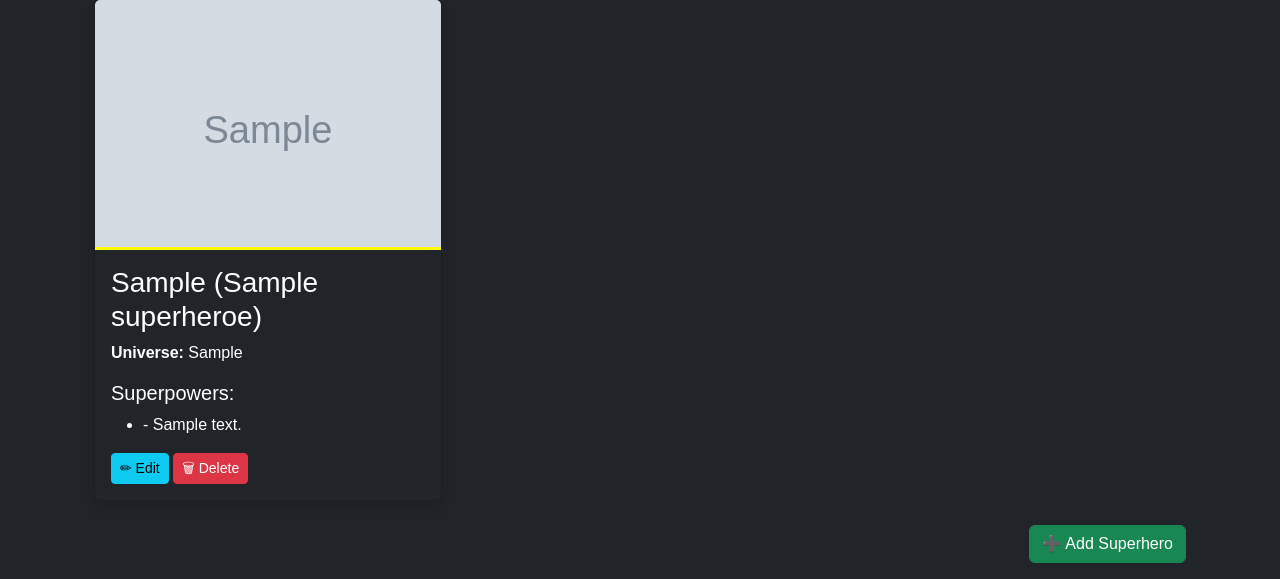
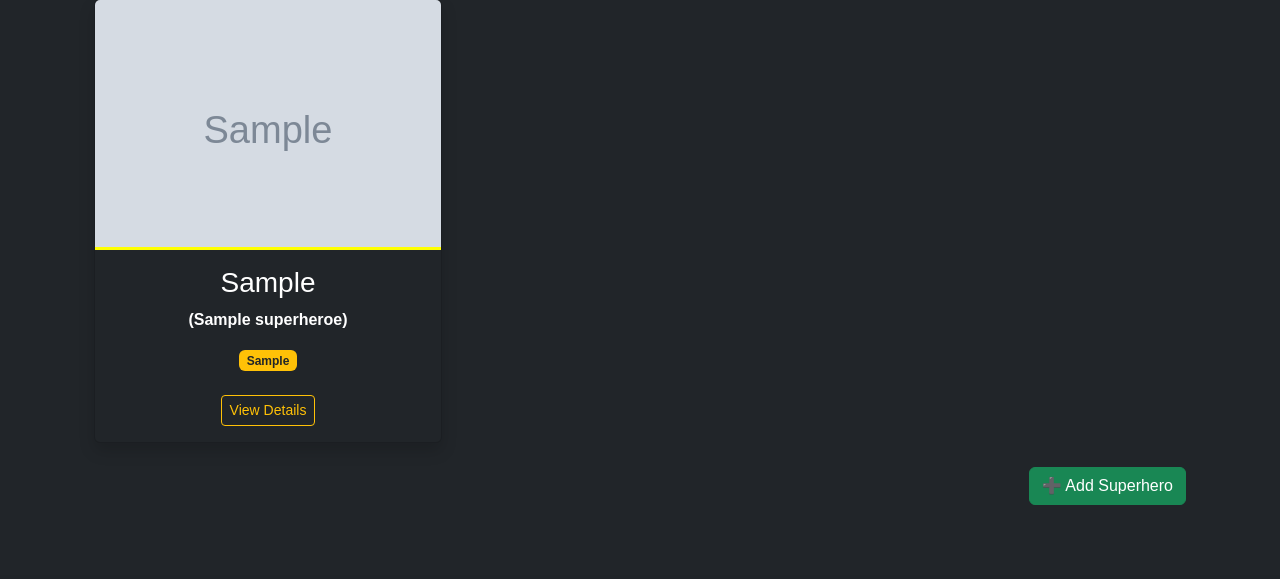
Before and after one commit to miketeachestech/example-superhero-flask-crud-pwa, a Flask app: page / in a window 1280 px wide. Shown: the part 225-804 px from the top of the page. After the commit the page ends 730 px from the top, so only its background shows below. Run offline with Flask 3, Linux system fonts and the light colour scheme; tables that the repository leaves empty hold one stand-in row (values such as "Sample post"); grey boxes marked "Sample" are stand-in pictures.

Commit message:
Added collapsible section to the superhero cards for less visual clutter.

```diff
--- a/app/templates/home.html
+++ b/app/templates/home.html
@@ -16,19 +16,33 @@
             <div class="col-md-4">
                 <div class="card bg-dark text-white mb-4 shadow">
                     <img src="{{ url_for('static', filename='images/' + hero['image_url']) }}" class="card-img-top" alt="{{ hero['alias'] }}">
-                    <div class="card-body">
-                        <h3 class="card-title">{{ hero['alias'] }} ({{ hero['name'] }})</h3>
-                        <p><strong>Universe:</strong> {{ hero['universe'] }}</p>
-                        <h5>Superpowers:</h5>
-                        <ul>
-                            {% for power in hero['powers'] %}
-                            <li>- {{ power }}</li>
-                            {% endfor %}
-                        </ul>
-                        <a href="{{ url_for('main.edit_superhero', hero_id=hero['id']) }}" class="btn btn-sm btn-info">✏ Edit</a>
-                        <form method="POST" action="{{ url_for('main.delete_superhero', hero_id=hero['id']) }}" style="display:inline;">
-                            <button type="submit" class="btn btn-sm btn-danger" onclick="return confirm('Are you sure?')">🗑 Delete</button>
-                        </form>
+
+                    <div class="card-body text-center">
+                        <h3 class="card-title">{{ hero['alias'] }}</h3>
+                        <p><strong>({{ hero['name'] }})</strong></p>
+                        <p class="badge bg-warning text-dark">{{ hero['universe'] }}</p>
+                        <br>
+
+                        <!-- Toggle Button -->
+                        <button class="btn btn-outline-warning btn-sm mt-2" data-bs-toggle="collapse" data-bs-target="#details-{{ hero['id'] }}">
+                            View Details
+                        </button>
+
+                        <!-- Collapsible Section (Superpowers + Edit/Delete) -->
+                        <div class="collapse mt-3" id="details-{{ hero['id'] }}">
+                            <h5 class="text-warning">Superpowers</h5>
+                            <ul class="list-unstyled">
+                                {% for power in hero['powers'] %}
+                                <li>⚡ {{ power }}</li>
+                                {% endfor %}
+                            </ul>
+
+                            <!-- Edit and Delete Buttons -->
+                            <a href="{{ url_for('main.edit_superhero', hero_id=hero['id']) }}" class="btn btn-info btn-sm">✏ Edit</a>
+                            <form method="POST" action="{{ url_for('main.delete_superhero', hero_id=hero['id']) }}" style="display:inline;">
+                                <button type="submit" class="btn btn-danger btn-sm" onclick="return confirm('Are you sure?')">🗑 Delete</button>
+                            </form>
+                        </div>
                     </div>
                 </div>
             </div>
```
